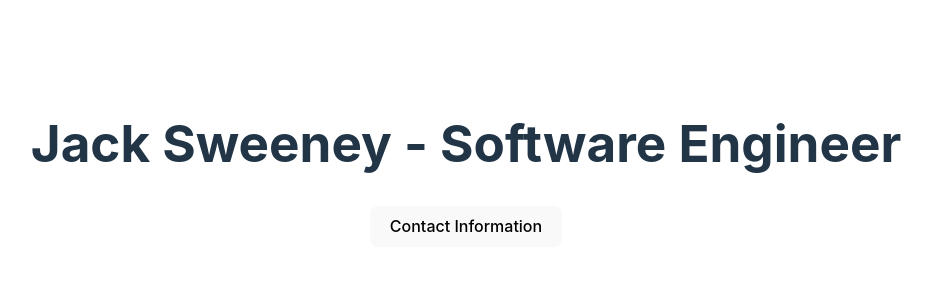
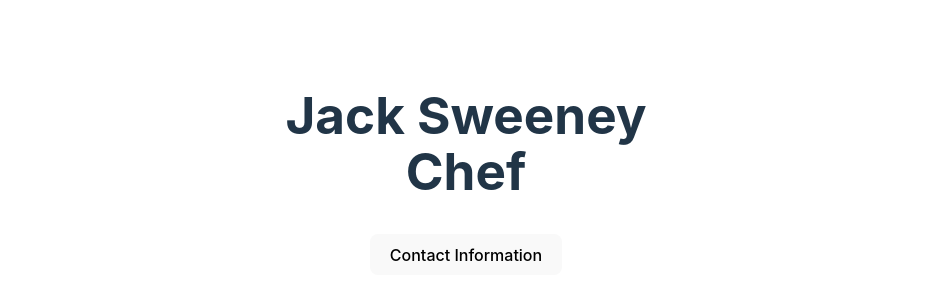
Before and after one commit to JackCSweeney/prac-rp, a React (Vite) app: page / in a window 1280 px wide. Shown: the part 236-536 px from the top of the page, without its empty margins (174-1106 px from the left). Built offline with nearby package versions, Linux system fonts and the light colour scheme.

Commit message:
feat: Implement TextChanger component for titles on landing page of application

```diff
--- a/src/App.jsx
+++ b/src/App.jsx
@@ -1,13 +1,15 @@
 import './App.css'
 import ContactModal from './components/ContactModal'
-import React, {useState} from 'react';
+import React, {useState} from 'react'
+import TextChanger from './components/TextChanger'
 
 function App() {
   const [isOpen, setIsOpen] = useState(false);
+  const titles = ['Software Engineer', 'Enthusiastic Communicator', 'Chef', 'Music Nerd']
 
   return (
     <div>
-      <h1>Jack Sweeney - Software Engineer</h1>
+      <h1>Jack Sweeney<TextChanger texts={titles} interval={2000}/></h1>
       <button onClick={() => setIsOpen(true)}>Contact Information</button>
       {isOpen && <ContactModal setIsOpen={setIsOpen}/>}
     </div>
```
